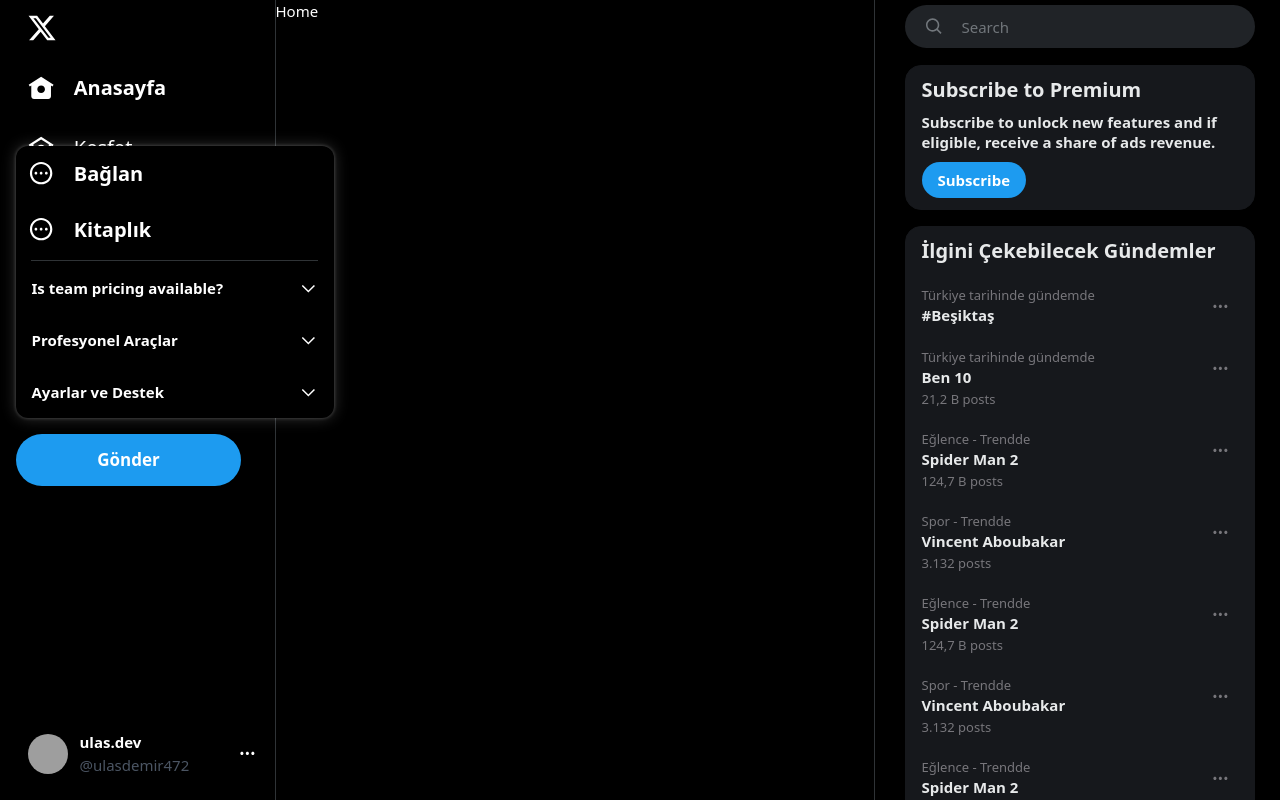
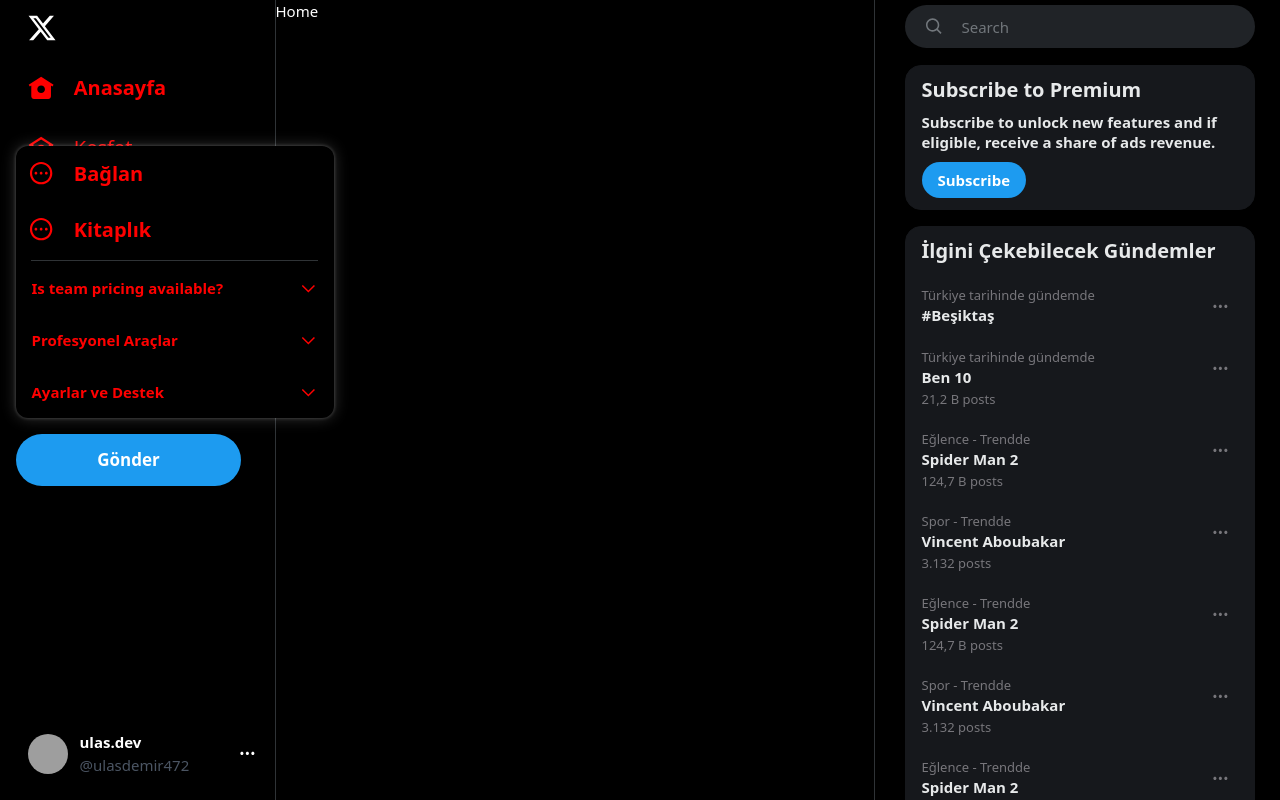
Before and after one commit to ulasdemir472/twitter-x-clone-react, a React (Vite) app: page / in a window 1280 px wide. Both pictures are taken after a click on the button "Daha Fazla". Shown: the top 800 px of the page. Built offline with nearby package versions, Linux system fonts and the light colour scheme; grey boxes are pictures that could not be loaded.

Commit message:
renk property ayarlamasi

```diff
--- a/src/components/sidebar-section/index.jsx
+++ b/src/components/sidebar-section/index.jsx
@@ -3,7 +3,7 @@
 
 const SidebarSection = ({ title, children, more }) => {
   return (
-    <section className="bg-[#16181c] rounded-2xl overflow-hidden border border-[#16181c] mb-4">
+    <section className="bg-[color:var(--background-secondary)] rounded-2xl overflow-hidden border border-[color:var(--background-secondary)] mb-4">
       <h5 className="flex items-center py-3 px-4 text-xl font-extrabold leading-6 text-[#e7e9ea]">
         {title}
       </h5>
--- a/src/layout/main/index.jsx
+++ b/src/layout/main/index.jsx
@@ -32,6 +32,10 @@
       "--color-secondary",
       appearance.color.secondary
     );
+    document.documentElement.style.setProperty(
+      "--color-base",
+      appearance.color.base
+    );
 
     document.documentElement.style.setProperty(
       "--font-size",
--- a/src/layout/main/rightbar/footer/index.jsx
+++ b/src/layout/main/rightbar/footer/index.jsx
@@ -48,7 +48,7 @@
           <Popover.Button className="hover:underline">
             Daha fazla
           </Popover.Button>
-          <Popover.Panel className="bottom-full right-0 rounded-xl w-[150px] max-w-[384px] bg-black shadow-box absolute grid z-[2] overflow-hidden">
+          <Popover.Panel className="bottom-full right-0 rounded-xl w-[150px] max-w-[384px] bg-[color:var(--background-primary)] shadow-box absolute grid z-[2] overflow-hidden">
             <span className="px-4 py-3 text-white font-bold text-[15px] leading-5 hover:bg-white/[0.07]">
               About
             </span>
--- a/src/layout/main/rightbar/premium/index.jsx
+++ b/src/layout/main/rightbar/premium/index.jsx
@@ -2,7 +2,7 @@
 
 const Premium = () => {
   return (
-    <section className="h-[145px] mb-4 px-4 py-3 bg-[#16181c] rounded-2xl  border border-[#16181c] flex flex-col gap-2.5">
+    <section className="h-[145px] mb-4 px-4 py-3 bg-[color:var(--background-secondary)] rounded-2xl  border border-[color:var(--background-secondary)] flex flex-col gap-2.5">
       <span className="text-[#e7e9ea] font-extrabold text-xl leading-6">
         Subscribe to Premium
       </span>
--- a/src/layout/main/rightbar/search/index.jsx
+++ b/src/layout/main/rightbar/search/index.jsx
@@ -14,11 +14,11 @@
   return (
     <div
       ref={ref}
-      className="min-h-[32px] h-[53px] mb-3 flex items-center sticky top-0 z-[3] bg-black"
+      className="min-h-[32px] h-[53px] mb-3 flex items-center sticky top-0 z-[3] bg-(color:var(--background-primary))"
     >
       <label
         htmlFor=""
-        className="h-[43px] w-full bg-[#202327] rounded-full relative border border-transparent focus-within:bg-black focus-within:border-[#1d9bf0]"
+        className="h-[43px] w-full bg-[#202327] rounded-full relative border border-transparent focus-within:bg-[color:var(--background-primary)] focus-within:border-[#1d9bf0]"
       >
         <div className="h-full w-[56px] flex justify-center items-center absolute top-0 left-0 pointer-events-none">
           <svg
@@ -59,7 +59,7 @@
           </button>
         )}
         {focus && (
-          <div className="absolute w-[350px] top-full -left-px translate-y-px bg-black shadow-box max-h-[calc(80vh-53px)] rounded-lg text-center min-h-[100px]">
+          <div className="absolute w-[350px] top-full -left-px translate-y-px bg-[color:var(--background-primary)] shadow-box max-h-[calc(80vh-53px)] rounded-lg text-center min-h-[100px]">
             <p className="p-3 pt-5 text-[#71767b] leading-5">
               Kişileri, listeleri veya anahtar kelimeleri aramayı dene
             </p>
--- a/src/layout/main/rightbar/topics/topic/index.jsx
+++ b/src/layout/main/rightbar/topics/topic/index.jsx
@@ -28,7 +28,7 @@
             ></path>
           </svg>
         </Popover.Button>
-        <Popover.Panel className="bg-black shadow-box max-w-[24rem] w-[19rem] rounded-xl grid absolute top-0 overflow-hidden right-0 z-[2]">
+        <Popover.Panel className="bg-[color:var(--background-primary)] shadow-box max-w-[24rem] w-[19rem] rounded-xl grid absolute top-0 overflow-hidden right-0 z-[2]">
           <button className="text-left py-3 px-4 flex items-center gap-3 leading-5 font-bold">
             <svg viewBox="0 0 24 24" className="h-[1.172rem]">
               <path
--- a/src/layout/main/sidebar/account/index.jsx
+++ b/src/layout/main/sidebar/account/index.jsx
@@ -41,7 +41,7 @@
         leaveFrom="transform scale-100 opacity-100"
         leaveTo="transform scale-95 opacity-0"
       >
-        <Popover.Panel className="w-[300px] left-1/2 -translate-x-1/2 bg-black shadow-box rounded-xl overflow-hidden">
+        <Popover.Panel className="w-[300px] left-1/2 -translate-x-1/2 bg-[color:var(--background-primary)] shadow-box rounded-xl overflow-hidden">
           {({ close }) => <More close={close} />}
         </Popover.Panel>
       </Transition>
--- a/src/layout/main/sidebar/menu/index.jsx
+++ b/src/layout/main/sidebar/menu/index.jsx
@@ -20,15 +20,15 @@
             {({ isActive }) => (
               <div
                 className={classNames(
-                  "p-3 rounded-full inline-flex items-center gap-5 group-hover:bg-[#eff3f41a] transition-colors",
+                  "p-3 rounded-full inline-flex text-[color:var(--color-base)] items-center gap-5 group-hover:bg-[#eff3f41a] transition-colors",
                   {
                     "font-bold": isActive,
                   }
                 )}
               >
                 <div className="w-[26.25px] h-[26.25px] relative">
-                  {item.notifications && (
-                    <span className="w-[18px] h-[18px] absolute -top-1.5 -right-1 bg-[#1d9bf0] rounded-full flex justify-center items-center text-[11px]">
+                  {item?.notifications && (
+                    <span className="w-[18px] h-[18px] absolute -top-1.5 -right-1 bg-[color:var(--color-primary)] rounded-full flex justify-center items-center text-[11px]">
                       {item?.notifications}
                     </span>
                   )}
--- a/src/layout/main/sidebar/menu/more/index.jsx
+++ b/src/layout/main/sidebar/menu/more/index.jsx
@@ -5,7 +5,7 @@
 
 const More = () => {
   return (
-    <Popover className="relative">
+    <Popover className="relative text-[color:var(--color-base)]">
       <Popover.Button className="py-1 block group outline-none">
         <div className="p-3 rounded-full inline-flex items-center gap-5 group-hover:bg-[#eff3f41a] transition-colors">
           <div className="w-[26.25px] h-[26.25px] relative">
@@ -19,7 +19,7 @@
           <div className="pr-4 text-xl">Daha Fazla</div>
         </div>
       </Popover.Button>
-      <Popover.Panel className="w-[318px] absolute bottom-0 left-0 bg-black shadow-box rounded-xl overflow-hidden">
+      <Popover.Panel className="w-[318px] absolute bottom-0 left-0 bg-[color:var(--background-primary)] shadow-box rounded-xl overflow-hidden">
         <button className="p-3 h-14 w-full inline-flex items-center gap-5 hover:bg-[#eff3f41a] transition-colors">
           <div className="w-[26.25px] h-[26.25px] relative">
             <svg viewBox="0 0 24 24" aria-hidden="true">
@@ -52,7 +52,7 @@
                 Is team pricing available?
                 <svg
                   className={classNames({
-                    "rotate-180 text-blue-500": open,
+                    "rotate-180 text-[color:var(--color-primary)]": open,
                   })}
                   viewBox="0 0 24 24"
                   height={18.75}
@@ -67,7 +67,7 @@
               <Disclosure.Panel>
                 <Link
                   to="/"
-                  className="flex items-center px-4 h-11 gap-4 text-[15px] font-medium hover:bg-[#eff3f41a] transition-colors text-white"
+                  className="flex items-center px-4 h-11 gap-4 text-[15px] font-medium hover:bg-[#eff3f41a] transition-colors"
                 >
                   <svg viewBox="0 0 24 24" width={18.75} height={18.75}>
                     <path
@@ -88,7 +88,7 @@
                 Profesyonel Araçlar
                 <svg
                   className={classNames({
-                    "rotate-180 text-blue-500": open,
+                    "rotate-180 text-[color:var(--color-primary)]": open,
                   })}
                   viewBox="0 0 24 24"
                   height={18.75}
@@ -103,7 +103,7 @@
               <Disclosure.Panel>
                 <Link
                   to="/"
-                  className="flex items-center px-4 h-11 text-[15px] font-medium hover:bg-[#eff3f41a] transition-colors text-white"
+                  className="flex items-center px-4 h-11 text-[15px] font-medium hover:bg-[#eff3f41a] transition-colors"
                 >
                   Reklamlar
                 </Link>
@@ -118,7 +118,7 @@
                 Ayarlar ve Destek
                 <svg
                   className={classNames({
-                    "rotate-180 text-blue-500": open,
+                    "rotate-180 text-[color:var(--color-primary)]": open,
                   })}
                   viewBox="0 0 24 24"
                   height={18.75}
@@ -133,7 +133,7 @@
               <Disclosure.Panel>
                 <Link
                   to="/"
-                  className="flex items-center px-4 h-11 text-[15px] font-medium hover:bg-[#eff3f41a] transition-colors text-white"
+                  className="flex items-center px-4 h-11 text-[15px] font-medium hover:bg-[#eff3f41a] transition-colors"
                 >
                   Ayarlar ve Gizlilik
                 </Link>
@@ -141,7 +141,7 @@
               <Disclosure.Panel>
                 <Link
                   to="/"
-                  className="flex items-center px-4 h-11 text-[15px] font-medium hover:bg-[#eff3f41a] transition-colors text-white"
+                  className="flex items-center px-4 h-11 text-[15px] font-medium hover:bg-[#eff3f41a] transition-colors"
                 >
                   Yardım Merkezi
                 </Link>
@@ -149,7 +149,7 @@
               <Disclosure.Panel>
                 <button
                   onClick={() => setModal("appearance")}
-                  className="flex items-center px-4 h-11 w-full text-[15px] font-medium hover:bg-[#eff3f41a] transition-colors text-white"
+                  className="flex items-center px-4 h-11 w-full text-[15px] font-medium hover:bg-[#eff3f41a] transition-colors"
                 >
                   Görünüm
                 </button>
@@ -157,7 +157,7 @@
               <Disclosure.Panel>
                 <Link
                   to="/"
-                  className="flex items-center px-4 h-11 text-[15px] font-medium hover:bg-[#eff3f41a] transition-colors text-white"
+                  className="flex items-center px-4 h-11 text-[15px] font-medium hover:bg-[#eff3f41a] transition-colors"
                 >
                   Klavye Kısayolları
                 </Link>
--- a/src/modals/appearance/index.jsx
+++ b/src/modals/appearance/index.jsx
@@ -40,10 +40,10 @@
               <div className="text-[#e7e9ea] leading-5">
                 X in merkezinde, tipki bunun gibi gönderi denen kisa mesajlar
                 yatar. Gönderiler; fotoğraflar, videolar, bağlantilar, metinler,
-                etiketler ve{" "}
+                etiketler ve
                 <Link className="text-[#1d9bf0] hover:underline" to="/x">
                   @X
-                </Link>{" "}
+                </Link>
                 gibi bahsetmeler içerebilir.
               </div>
             </div>
--- a/src/modals/index.jsx
+++ b/src/modals/index.jsx
@@ -7,7 +7,7 @@
 
   return (
     <div className="inset-0 fixed bg-[#5b7083]/40 flex items-center justify-center z-[10]">
-      <div className="bg-black max-w-[600px] max-h-[90vh] overflow-auto rounded-2xl">
+      <div className="bg-[color:var(--background-primary)] max-w-[600px] max-h-[90vh] overflow-auto rounded-2xl">
         {currentModal && <currentModal.element />}
       </div>
     </div>
--- a/src/store/appearance/index.js
+++ b/src/store/appearance/index.js
@@ -11,7 +11,7 @@
   color: {
     primary: "#1d9bf0",
     secondary: "#8ecdf8",
-    base: "#e7e9ea",
+    base: "red",
     baseSecondary: "#71767b",
   },
   boxShadow:
@@ -36,6 +36,7 @@
 	fontSize: 16
 	 */
 
+  // BEYAZ
   // backgroundColor: {
   // 	primary: '#fff',
   // 	secondary: '#f7f9f9',
```
